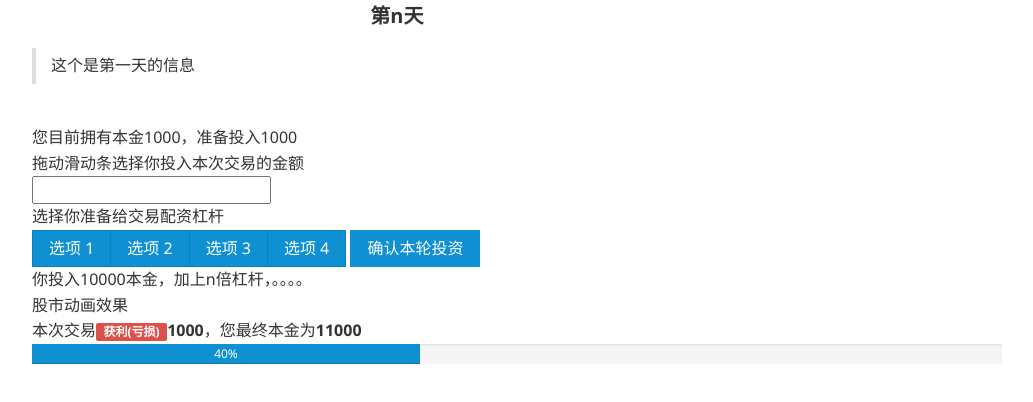
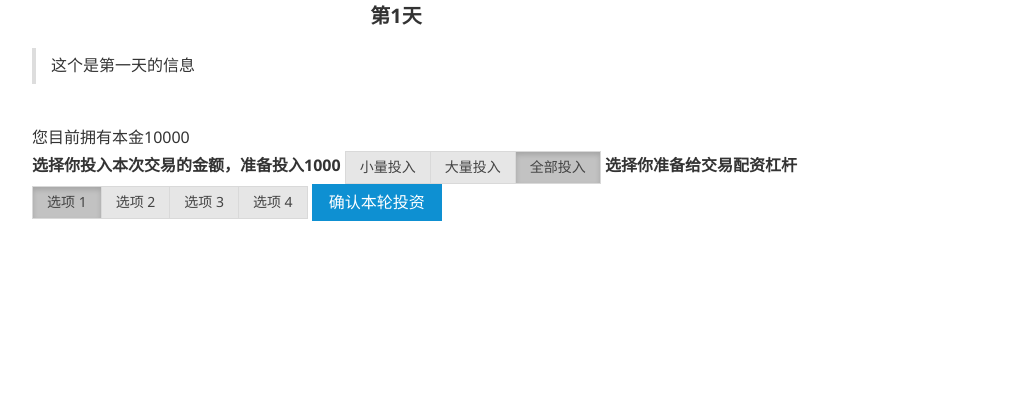
Before and after one commit to goldshare/RiskDemo, a website: page play.html in a window 1280 px wide. Shown: the whole page, without its empty margins (123-1156 px from the left). Drawn offline with Linux system fonts and the light colour scheme.

Commit message:
basic logic about rounds

```diff
--- a/play.html
+++ b/play.html
@@ -38,7 +38,7 @@
 			<!-- 这里是每天的新闻 -->
 			<section id="daily-info">
 				<header class="daily-info-header am-u-sm-4 am-u-sm-centered">
-					<h2>第n天</h2>
+					<h2>第{{ROUNDS}}天</h2>
 				</header>
 
 				<div class="daily-info-event">
@@ -48,28 +48,39 @@
 			</section>
 			<!-- 这里是投资表单，可以选择本金投入，然后选择杠杆 -->
 			<section id="invest-form">
-				<div>您目前拥有本金1000，准备投入1000</div>
-				<div>拖动滑动条选择你投入本次交易的金额</div>
-				<input type="text" id="invest-base"> <!-- 这个是 -->
-
-				<div>选择你准备给交易配资杠杆</div>
-				<!-- 多选框 am-disabled -->
-				<div class="am-btn-group" data-am-button>
-					  <label class="am-btn am-btn-primary">
-					    <input type="radio" name="options" value="选项 1" id="option1"> 选项 1
+				<div>您目前拥有本金{{BASE_MONEY}}</div>
+				<label>选择你投入本次交易的金额，准备投入1000</label>
+				<!-- 这个选择本次投入的本金 -->
+				<div id="base-btn-group" class="am-btn-group" data-am-button>
+					  <label class="am-btn am-btn-default am-btn-sm">
+					    <input type="radio" name="options" value="小量投入" id="base-option1"> 小量投入
 					  </label>
-					  <label class="am-btn am-btn-primary">
-					    <input type="radio" name="options" value="选项 2" id="option2"> 选项 2
+					  <label class="am-btn am-btn-default am-btn-sm">
+					    <input type="radio" name="options" value="大量投入" id="base-option2"> 大量投入
 					  </label>
-					  <label class="am-btn am-btn-primary">
-					    <input type="radio" name="options" value="选项 3" id="option3"> 选项 3
-					  </label>
-					  <label class="am-btn am-btn-primary">
-					    <input type="radio" name="options" value="选项 4" id="option4"> 选项 4
+					  <label class="am-btn am-btn-default am-btn-sm am-active">
+					    <input type="radio" name="options" value="全部投入" id="base-option3"> 全部投入
 					  </label>
 				</div>
 
-				<input class="am-btn am-btn-primary" type="button" value="确认本轮投资">
+				<label>选择你准备给交易配资杠杆</label>
+				<!-- 多选框 am-disabled -->
+				<div id="lever-btn-group" class="am-btn-group" data-am-button>
+					  <label class="am-btn am-btn-default am-btn-sm am-active">
+					    <input type="radio" name="options" value="选项 1" id="lever-option1"> 选项 1
+					  </label>
+					  <label class="am-btn am-btn-default am-btn-sm">
+					    <input type="radio" name="options" value="选项 2" id="lever-option2"> 选项 2
+					  </label>
+					  <label class="am-btn am-btn-default am-btn-sm">
+					    <input type="radio" name="options" value="选项 3" id="lever-option3"> 选项 3
+					  </label>
+					  <label class="am-btn am-btn-default am-btn-sm">
+					    <input type="radio" name="options" value="选项 4" id="lever-option4"> 选项 4
+					  </label>
+				</div>
+
+				<input id="invest-confirm-btn" class="am-btn am-btn-primary" type="button" value="确认本轮投资">
 			</section>
 		</section>
 
@@ -87,6 +98,7 @@
 
 		<script type="text/javascript" src="assets/jquery.min.js"></script>
 		<script type="text/javascript" src="assets/js/amazeui.min.js"></script>
+		<script type="text/javascript" src="assets/handlebars.min.js"></script>
 		<script src="scripts/play.js"></script>
 	</body>
 </html>
--- a/scripts/play.js
+++ b/scripts/play.js
@@ -1,12 +1,68 @@
 (function(){
+	var MAX_ROUNDS = 20;
+
+	var invest_status = {
+		BASE_MONEY : 10000, //$ original
+		ROUNDS: 1
+	};
+
+	$(document).ready(function(){
+		//get compiled template function
+		var $invest = $("#invest"),
+			$result = $('#result');
+
+		var investTemplate = Handlebars.compile($invest.html());
+		var resultTemplate = Handlebars.compile($result.html());
+		//firstly loads daily info into
+		var getDailyInfo = function() {
+			var json = {};
+
+			return $.extend({}, json, invest_status);
+		};
+
+		//deal with every turn
+		var contentRefresh = function($container, template, json) {
+			var content = template(json);
+			$container.html(content);
+		}
 
 
-	$('.btn-loading-example').click(function () {
-		var $btn = $(this)
-		$btn.button('loading');
-		setTimeout(function(){
-		  $btn.button('reset');
-		}, 5000);
+		var startNewRounds = function() {
+			$result.hide();
+			var json = getDailyInfo();
+			contentRefresh($invest, investTemplate, json);
+			$invest.show();
+		};
+
+
+
+		var showInvestResult = function() {
+			$invest.hide();
+			contentRefresh($result, resultTemplate, json);
+		  	$result.show();
+
+		  	//play animations
+
+		  	//real logic
+		  	++invest_status.ROUNDS;
+		  	if(invest_status.ROUNDS >= MAX_ROUNDS)
+		  		location.ref = ""; //redirect
+		  	else
+				startNewRounds();
+		};
+
+		startNewRounds();
+
+
+		$('#invest-confirm-btn').click(function () {
+			var $btn = $(this)
+		  	$btn.button('reset');
+
+		  	showInvestResult();
+		});
+
 	});
 
+
+
 })();
```
